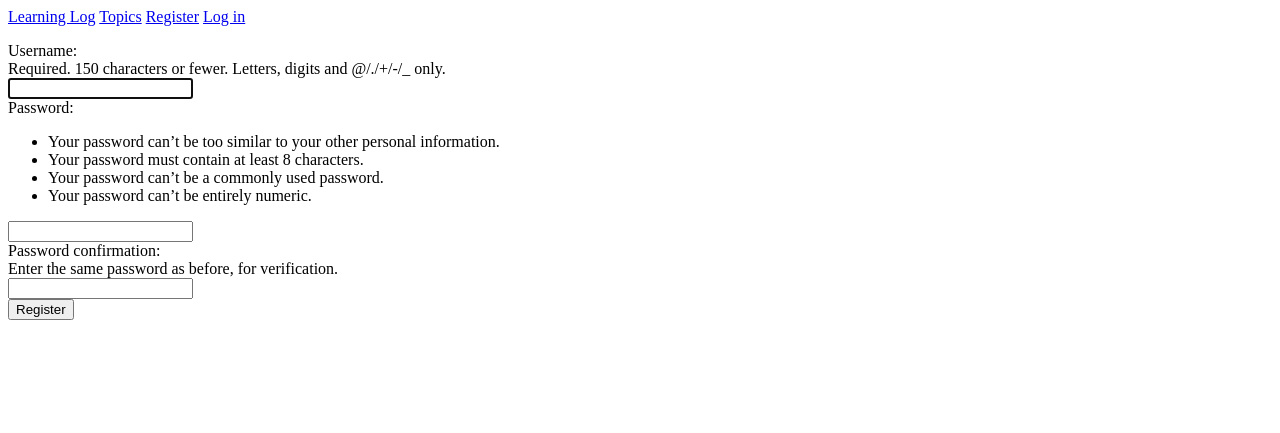
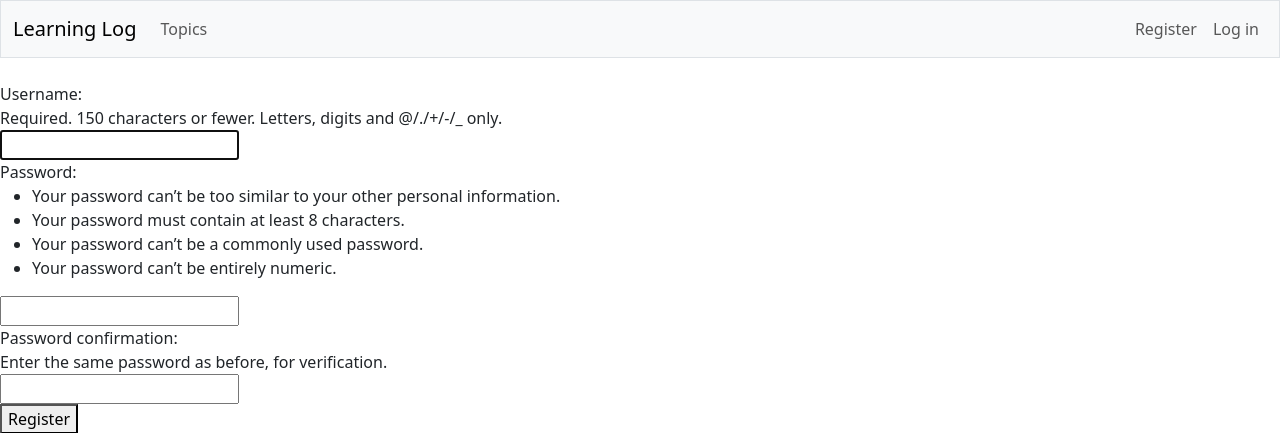
Before and after one commit to majidvayghani/crash-course, a Django app: page /account/register/ in a window 1280 px wide. Shown: the top 433 px of the page. Run offline with Django 4.2, Linux system fonts and the light colour scheme; some libraries are stand-ins or nearby versions.

Commit message:
change base.html style.adding the navigation bar

```diff
--- a/learning_logs/templates/learning_logs/base.html
+++ b/learning_logs/templates/learning_logs/base.html
@@ -1,23 +1,55 @@
-<p>
-    <a href="{% url 'learning_logs:index' %}">Learning Log</a>
-    <a href="{% url 'learning_logs:topics' %}">Topics</a>
+<!doctype html>
+<html lang="en">
 
-    {% if user.is_authenticated %}
-        Hello, {{ user.username }}.
-    {% else %}
-        <a href="{% url 'accounts:register' %}">Register</a>
-        <a href="{% url 'accounts:login' %}">Log in</a>
-    {% endif %}
+<head>
+    <meta charset="utf-8">
+<meta name="viewport" content="width=device-width, initial-scale=1">
 
+<title>Learning Log</title>
 
-</p>
+{% load django_bootstrap5 %}
+{% bootstrap_css %}
+{% bootstrap_javascript %}
+</head>
 
-{% block content %}{% endblock content %}
+<body>
+    <nav class="navbar navbar-expand-md navbar-light bg-light mb-4 border">
+        <div class="container-fluid">
+        <a class="navbar-brand" href="{% url 'learning_logs:index' %}">
+        Learning Log</a>
+        <button class="navbar-toggler" type="button" data-bs-toggle="collapse"
+        data-bs-target="#navbarCollapse" aria-controls="navbarCollapse"
+        aria-expanded="false" aria-label="Toggle navigation">
+        <span class="navbar-toggler-icon"></span>
+        </button>
+        <div class="collapse navbar-collapse" id="navbarCollapse">
+        <ul class="navbar-nav me-auto mb-2 mb-md-0">
+        <li class="nav-item">
+        <a class="nav-link" href="{% url 'learning_logs:topics' %}">
+        Topics</a></li>
+        </ul> <!-- End of links on left side of navbar -->
+        <!-- Account-related links -->
 
-{% if user.is_authenticated %}
-    <hr />
-    <form action="{% url 'accounts:logout' %}" method='post'>
-        {% csrf_token %}
-        <button name='submit'>Log out</button>
-    </form>
-{% endif %}
+        <ul class="navbar-nav ms-auto mb-2 mb-md-0">
+            {% if user.is_authenticated %}
+            <li class="nav-item">
+            <span class="navbar-text me-2">Hello, {{ user.username }}.
+            </span></li>
+            {% else %}
+            <li class="nav-item">
+            <a class="nav-link" href="{% url 'accounts:register' %}">
+            Register</a></li>
+            <li class="nav-item">
+            <a class="nav-link" href="{% url 'accounts:login' %}">
+            Log in</a></li>
+            {% endif %}
+        </ul> <!-- End of account-related links -->
+
+        </div> <!-- Closes collapsible parts of navbar -->
+        </div> <!-- Closes navbar's container -->
+        </nav> <!-- End of navbar -->
+
+        {% block content %}{% endblock content %}
+</body>
+
+</html>
```
